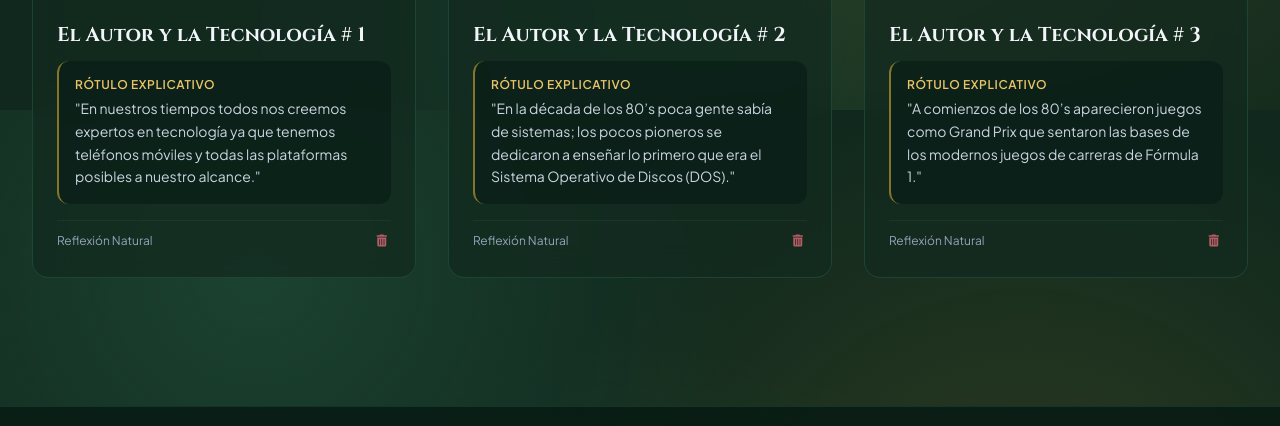
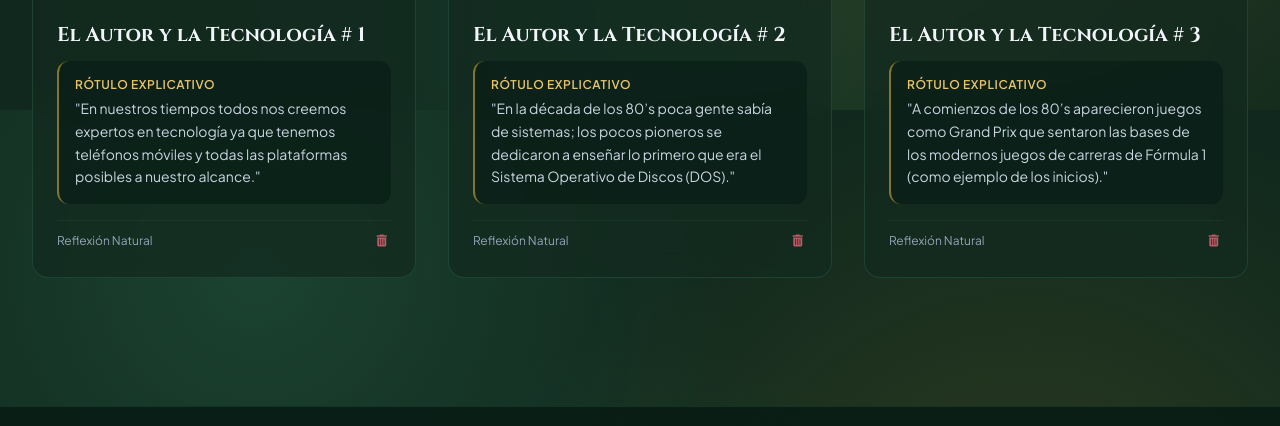
Before and after one commit to AngelLukard/IKIGAI, a plain HTML site: page index.html in a window 1280 px wide. Shown: the part 3090-3516 px from the top of the page. Drawn offline with nearby package versions, Linux system fonts and the light colour scheme.

Commit message:
Update index.html
Cambio de imagen por derechos.

```diff
--- a/index.html
+++ b/index.html
@@ -361,11 +361,11 @@
                 explanation: "En la década de los 80’s poca gente sabía de sistemas; los pocos pioneros se dedicaron a enseñar lo primero que era el Sistema Operativo de Discos (DOS)."
             },
             {
-                id: 8,
+                id: 9,
                 title: "El Autor y la Tecnología # 3",
                 tag: "Sistemas & Computadores",
-                image: "https://share.google/3vl023T196DH1KlD3",
-                explanation: "A comienzos de los 80’s aparecieron juegos como Grand Prix que sentaron las bases de los modernos juegos de carreras de Fórmula 1."
+                image: "https://pixabay.com/es/images/download/emkanicepic-formula-1-4590183_1920.jpg",
+                explanation: "A comienzos de los 80’s aparecieron juegos como Grand Prix que sentaron las bases de los modernos juegos de carreras de Fórmula 1 (como ejemplo de los inicios)."
             }
         ];
 
```
